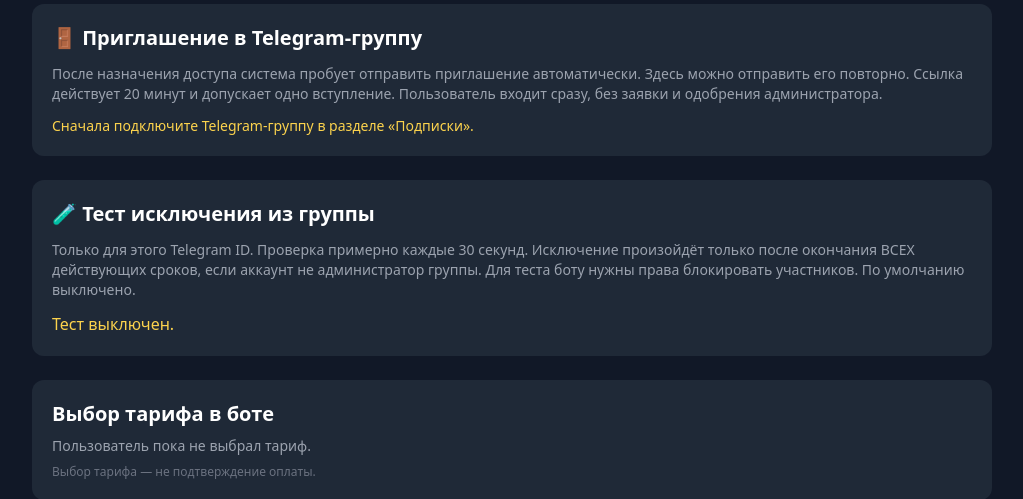
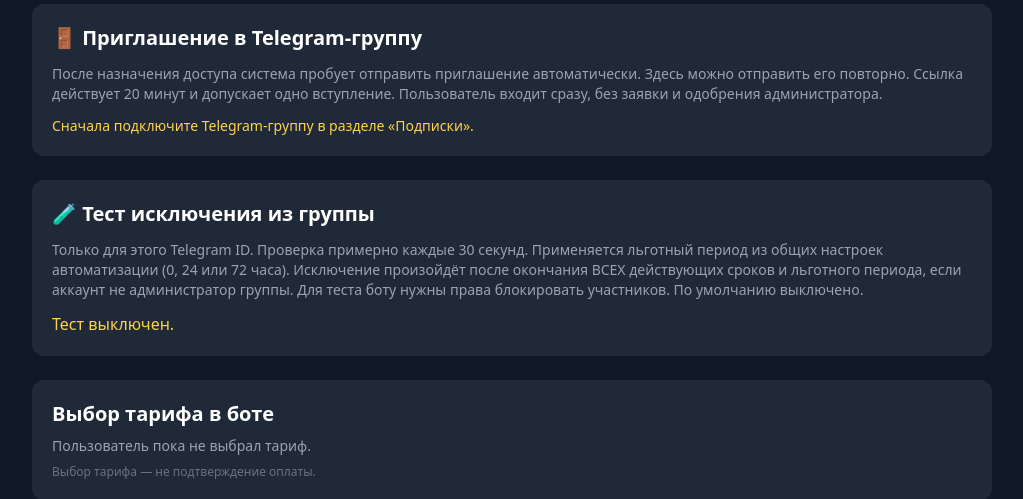
Before and after one commit to vazhap519/dato-telegram, a FastAPI app: template admin/templates/subscription_user.html in a window 1280 px wide. Shown: the part 206-705 px from the top of the page, without its empty margins (128-1151 px from the left). Run offline with FastAPI, Linux system fonts and the light colour scheme; the template is opened without the code that fills it, so the values that code supplies are empty; parts of the project's set-up code (start-up, migrations or seed data) failed here and were passed over; some libraries are stand-ins or nearby versions.

Commit message:
Explain that individual removal test now respects the global grace-period setting

```diff
--- a/admin/templates/subscription_user.html
+++ b/admin/templates/subscription_user.html
@@ -29,7 +29,7 @@
 </section>
 <section class="bg-gray-800 rounded-xl p-5 space-y-3">
 <h2 class="text-xl font-semibold">🧪 Тест исключения из группы</h2>
-<p class="text-sm text-gray-400">Только для этого Telegram ID. Проверка примерно каждые 30 секунд. Исключение произойдёт только после окончания ВСЕХ действующих сроков, если аккаунт не администратор группы. Для теста боту нужны права блокировать участников. По умолчанию выключено.</p>
+<p class="text-sm text-gray-400">Только для этого Telegram ID. Проверка примерно каждые 30 секунд. Применяется льготный период из общих настроек автоматизации (0, 24 или 72 часа). Исключение произойдёт после окончания ВСЕХ действующих сроков и льготного периода, если аккаунт не администратор группы. Для теста боту нужны права блокировать участников. По умолчанию выключено.</p>
 {% if removal_test %}
 <p>Режим: {{ 'Включён' if removal_test.enabled else 'Выключен' }} · Результат: {{ removal_test.status }}</p>
 {% if removal_test.status == 'removed' %}<p class="text-sm text-gray-400">Последнее исключение выполнено. После продления активного доступа тест автоматически перезапустится.</p>{% endif %}
```
